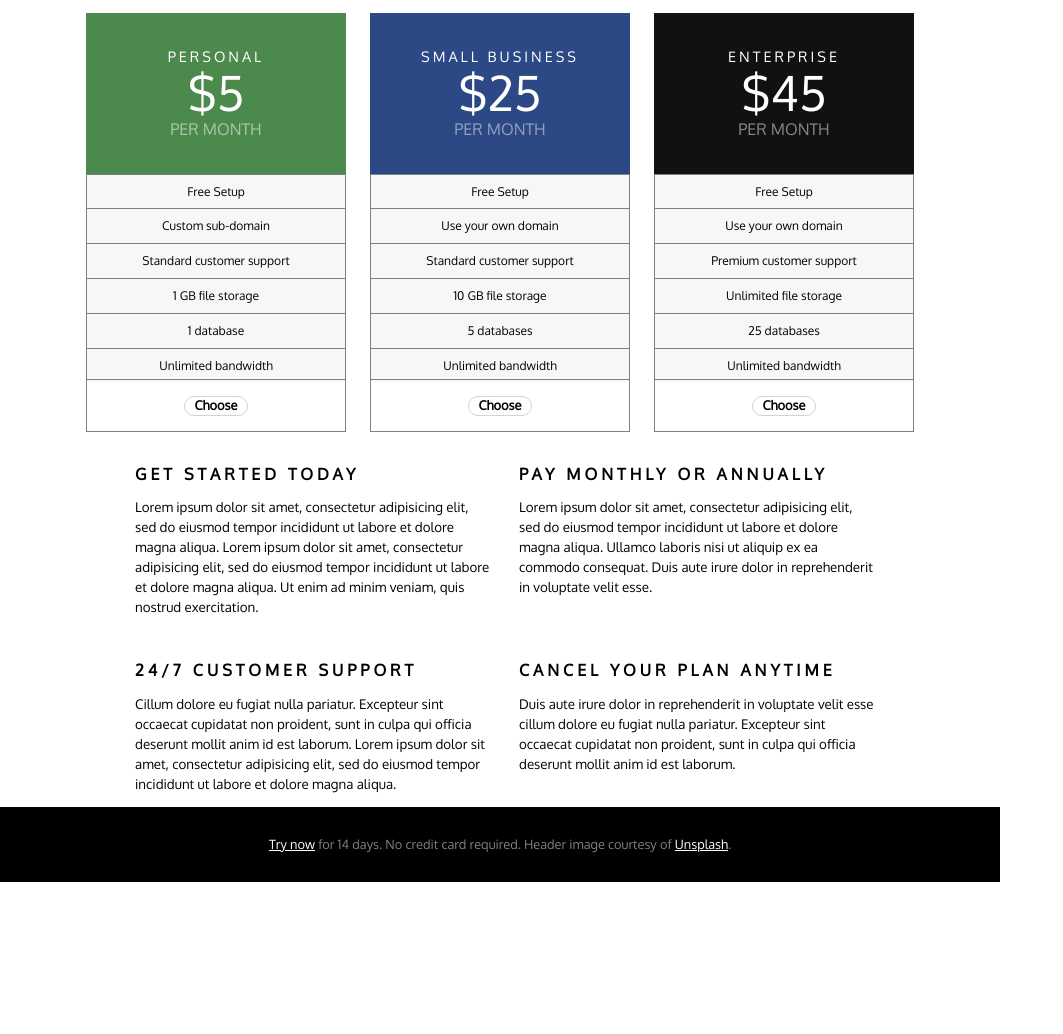
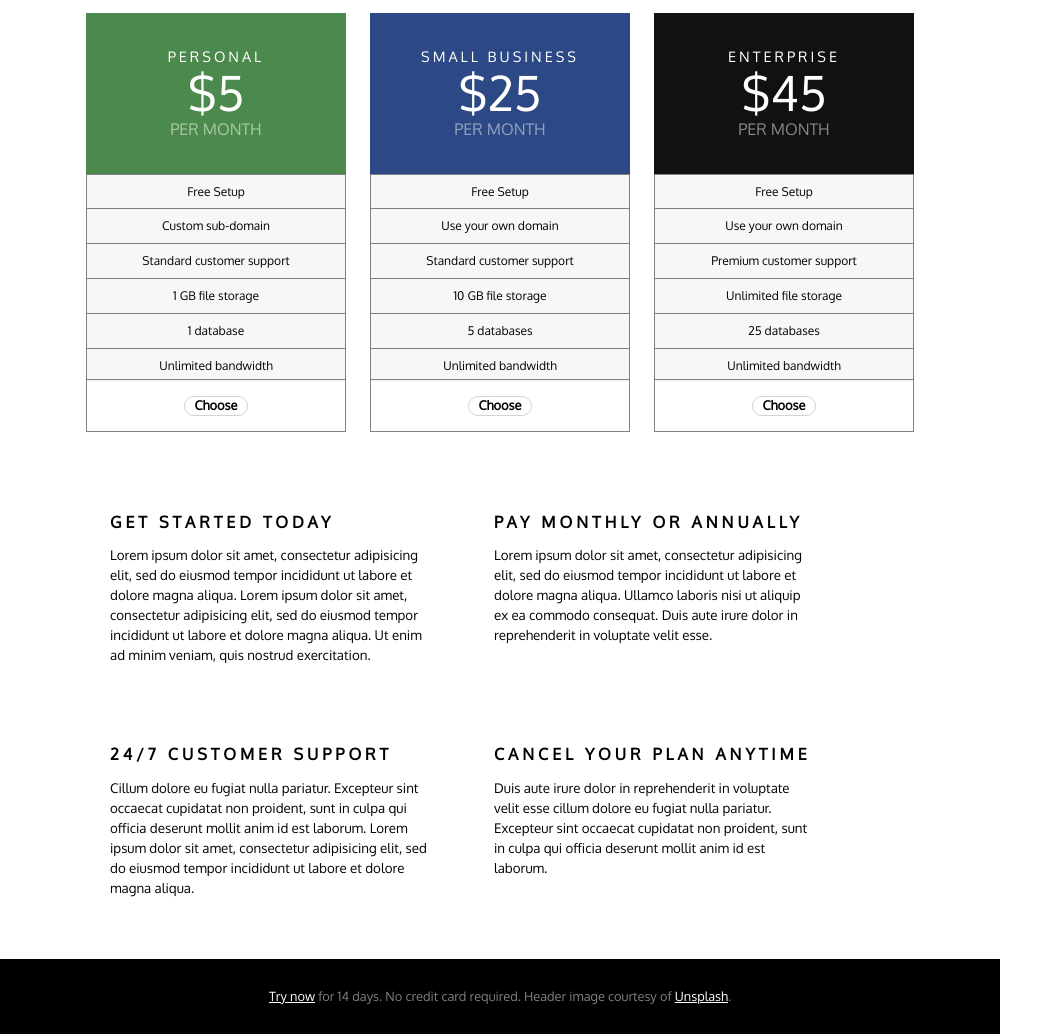
Before and after one commit to mariefilbs/simplepricing, a plain HTML site: page index.html in a window 1280 px wide. Shown: the part 370-1404 px from the top of the page, without its empty margins (0-1063 px from the left). Before the commit the page ends 1252 px from the top, so only its background shows below. Drawn offline with Linux system fonts and the light colour scheme.

Commit message:
Minor CSS changes.

```diff
--- a/style.css
+++ b/style.css
@@ -56,10 +56,10 @@ ul {
 }
 
 .three-boxes {
-  /*overflow: auto;*/
   text-align: center;
   margin-left: 30px auto;
   margin-top: 20px;
+
 }
 
 .top-content {
@@ -77,7 +77,6 @@ ul {
 }
 
 .membership {
-  /*border: 2px solid lightgrey;*/
   width: 260px;
   height: 200px;
   display: inline-block;
@@ -146,8 +145,9 @@ button a {
 
 .lower-content {
   text-align: left;
-	padding-left: 135px;
+	padding-left: 62px;
   padding-top: 20px;
+  margin: 30px;
 }
 
 .four-boxes {
@@ -155,6 +155,7 @@ button a {
 	margin-right: 25px;
 	margin-left: 25px auto;
 	margin-top: 30px;
+  padding: 18px 18px;
 	display: inline-block;
 	font-size: 10pt;
 	line-height: 20px;
```
